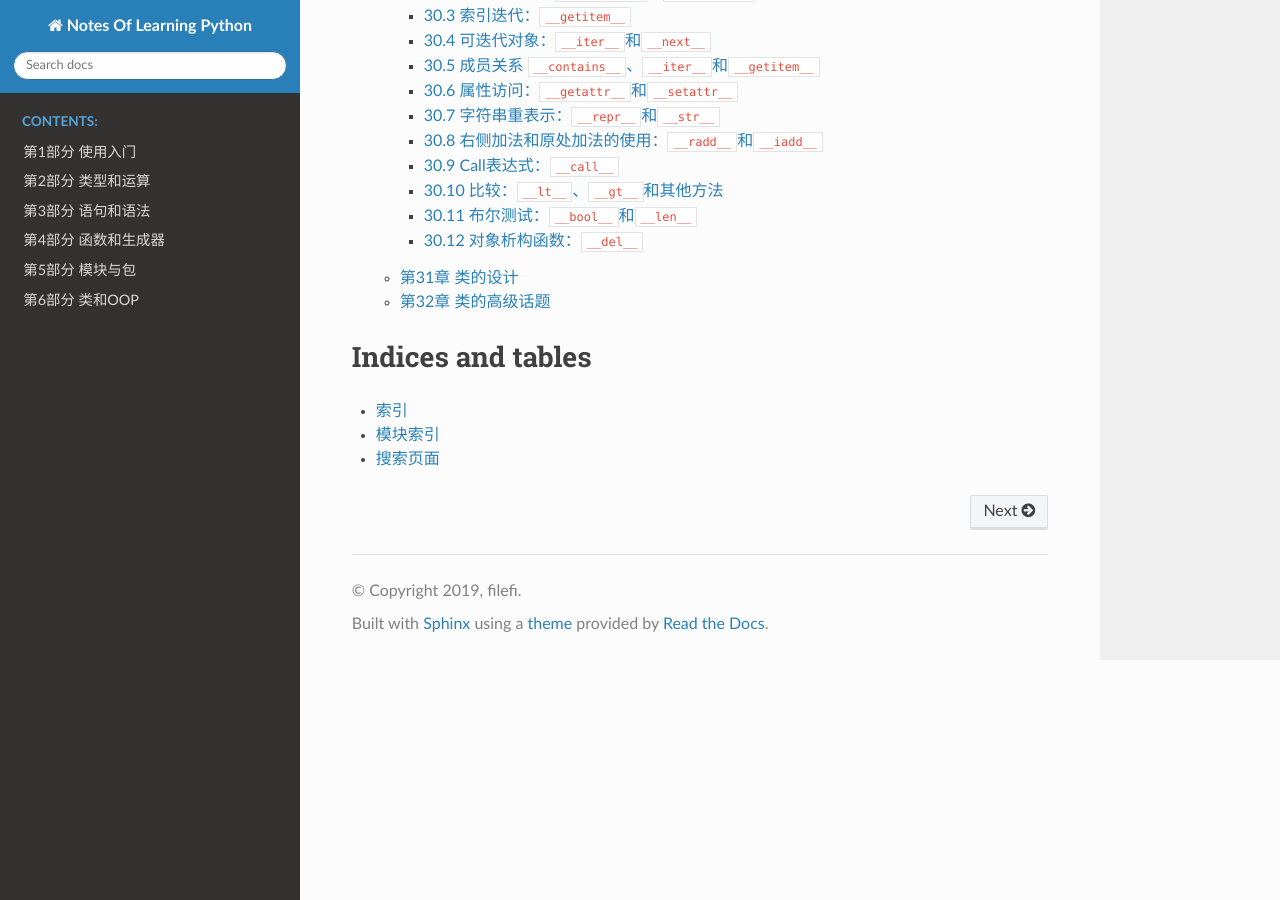
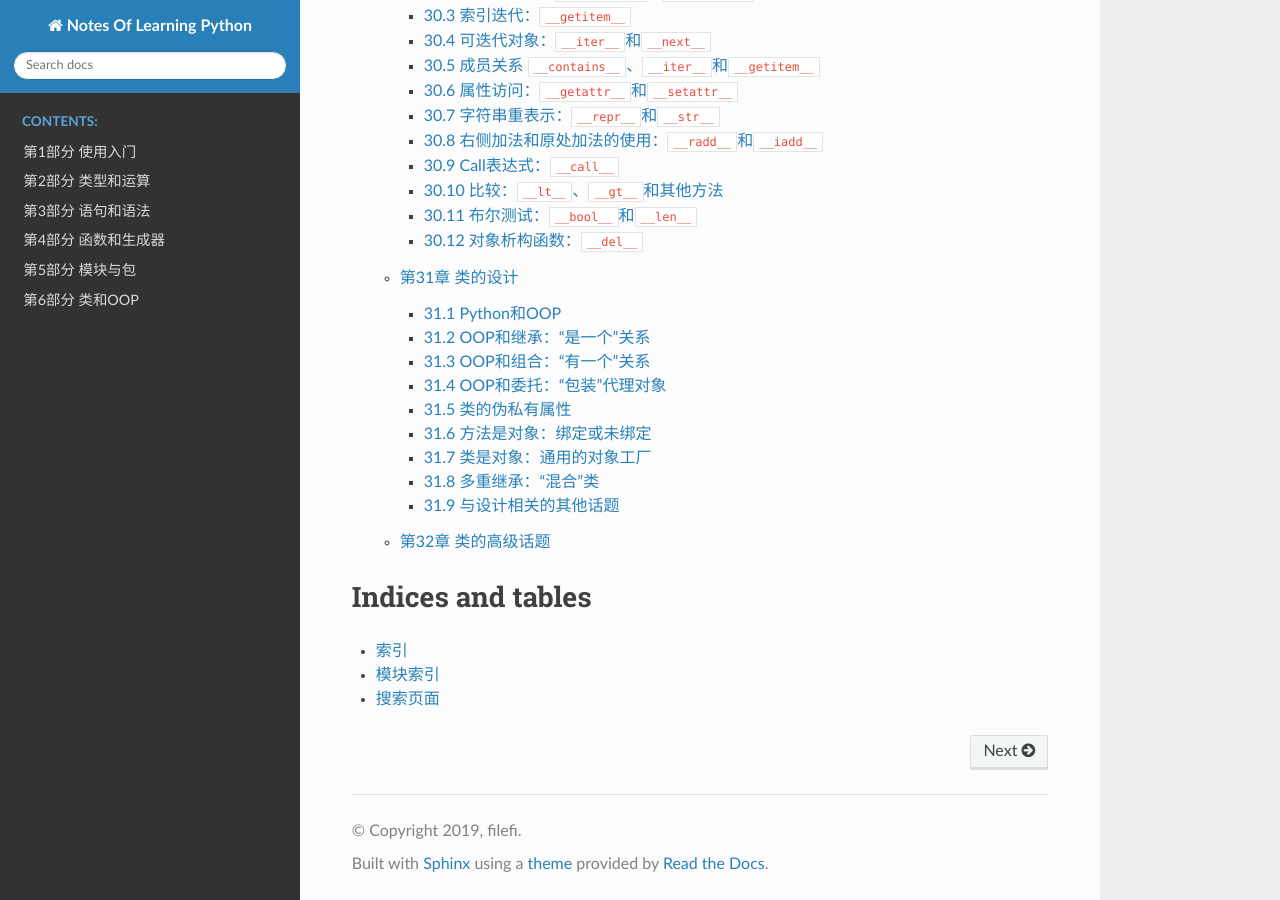
Before and after one commit to filefi/NotesOfLearningPython, a Sphinx documentation site: the page built from source/index.rst, in a window 1280 px wide and 900 px high, scrolled down 5250 px. Built offline with Sphinx 7.4.7 and the Read the Docs theme 2.0.0, drawn with Linux system fonts in a browser that asks for light colours.

Commit message:
begin chapter 31

````diff
--- a/source/Part_6_Classes_and_OOP.md
+++ b/source/Part_6_Classes_and_OOP.md
@@ -3285,7 +3285,7 @@ True
 
 ### 30.12 对象析构函数：`__del__`
 
-每当实例产生时，就会调用`__init__`构造函数。每当实例空间被回收时（在垃圾回收时），析构函数`__del__`就会自动执行：
+每当实例产生时，就会调用`__init__`构造函数。每当实例空间被回收时（在垃圾回收时），析构函数`__del__`就会自动执行。
 
 ```python
 >>> class Life:
@@ -3304,6 +3304,17 @@ Brian
 Goodbye Brian
 ```
 
+在这里，当`brian`赋值为字符串时，我们会失去`Life`实例的最后一个引用。因此会触发其析构函数。
+
+#### 析构函数的使用方法注意事项（Destructor Usage Notes）
+
+- 需要：析构函数在Python中可能不像在其他OOP语言中那么有用。因为Python在实例收回时，会自动收回所有实例所拥有的内存空间。对于内存空间管理来说，析构函数不是必需的。在当前CPython实现的Python中，你也不需要在析构函数中关闭由实例打开的文件对象。因为在那些文件被收回时，也会自动关闭。然而，就像第9章中提到的，最好明确地调用文件的`close`方法，因为在收回时自动关闭是最终的表现，而不是语言本身的特性（这种行为在Jython中就有所不同）。
+- 可预测性：另外，你不能总是预测到一个实例什么时候会被收回。在某些情况下，在系统表中可能会存在一些对象引用。当你的程序期待析构函数被触发时，这些引用会阻止析构函数运行。有些对象可能在解释器退出时还依然存在，Python不保证析构函数会被这样的对象所调用。
+- 异常：实际上，当`__del__`被用于更微妙的原因时，可能会很tricky。例如，在`__del__`中被引发的异常直接向标准错误流`sys.stderr`打印一条警告消息，而不是触发异常事件；因为垃圾收集器在不可预知的环境下运行。不可能总是确定这个异常应该在哪被转发（deliver）。
+- 循环：此外，对象之间的循环（cyclic, a.k.a circular）引用可能阻止垃圾收集发生在你期望发生的时候。可选循环检测器（默认启用），最终可以自动地收集这些对象，但前提是它们没有`__del__`方法。
+
+
+
 
 
 
@@ -3313,6 +3324,40 @@ Goodbye Brian
 
 ## 第31章 类的设计
 
+### 31.1 Python和OOP
+
+
+
+### 31.2 OOP和继承：“是一个”关系
+
+
+
+### 31.3 OOP和组合：“有一个”关系
+
+
+
+### 31.4 OOP和委托：“包装”代理对象
+
+
+
+### 31.5 类的伪私有属性
+
+
+
+### 31.6 方法是对象：绑定或未绑定
+
+
+
+### 31.7 类是对象：通用的对象工厂
+
+
+
+### 31.8 多重继承：“混合”类
+
+
+
+### 31.9 与设计相关的其他话题
+
 
 
 
````
